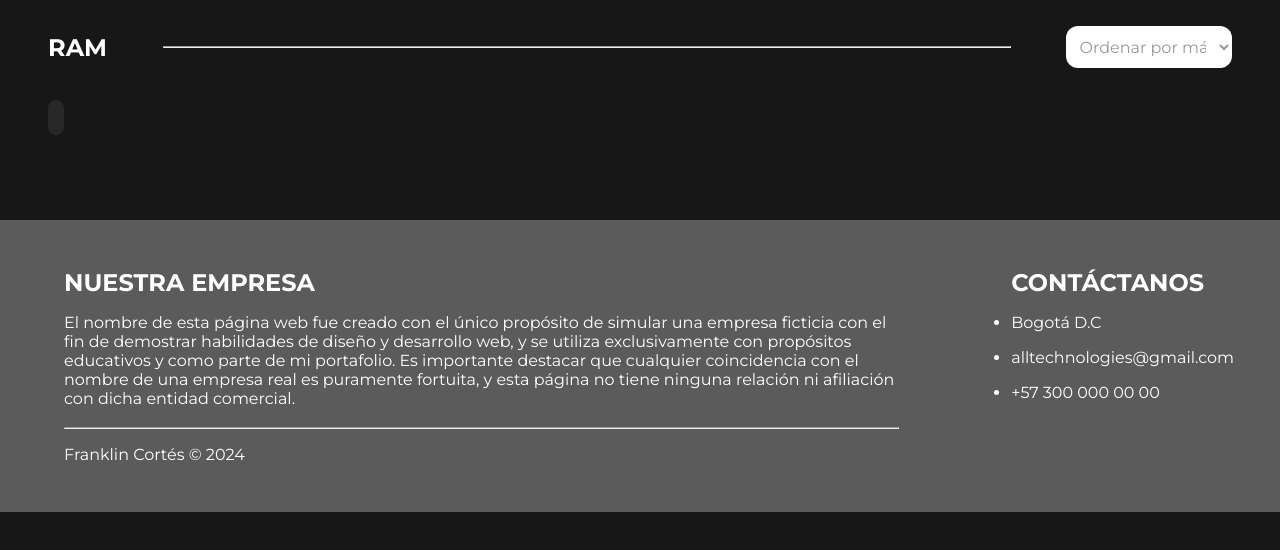
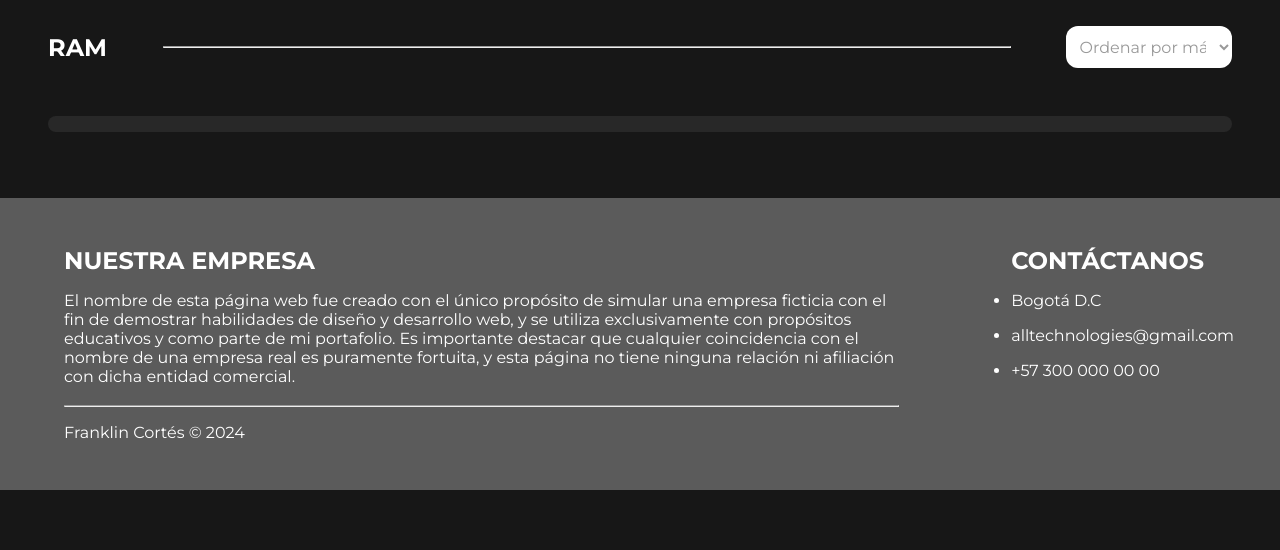
Before and after one commit to andres10cortes07/AllTechno, a website: page views/products/ram.html in a window 1280 px wide. Shown: the part 166-716 px from the top of the page. Drawn offline with nearby package versions, Linux system fonts and the light colour scheme; no server answers; a web font is replaced by a local one.

Commit message:
improvement in product presentation

```diff
--- a/views/css/style_products.css
+++ b/views/css/style_products.css
@@ -1,6 +1,8 @@
 .swiper-wrapper {
     width: 20%;
     margin: 1em;
+	height: auto;
+	flex: 1 1 20%;
 }
 
 .swiper-zoom-container {
@@ -16,7 +18,9 @@
 }
 
 .container {
-    display: ruby-text;
+    display: flex;
+	flex-wrap: wrap;
+	gap: 30px;
     justify-content: space-around;
     user-select: none;
     padding: .5em;
```
